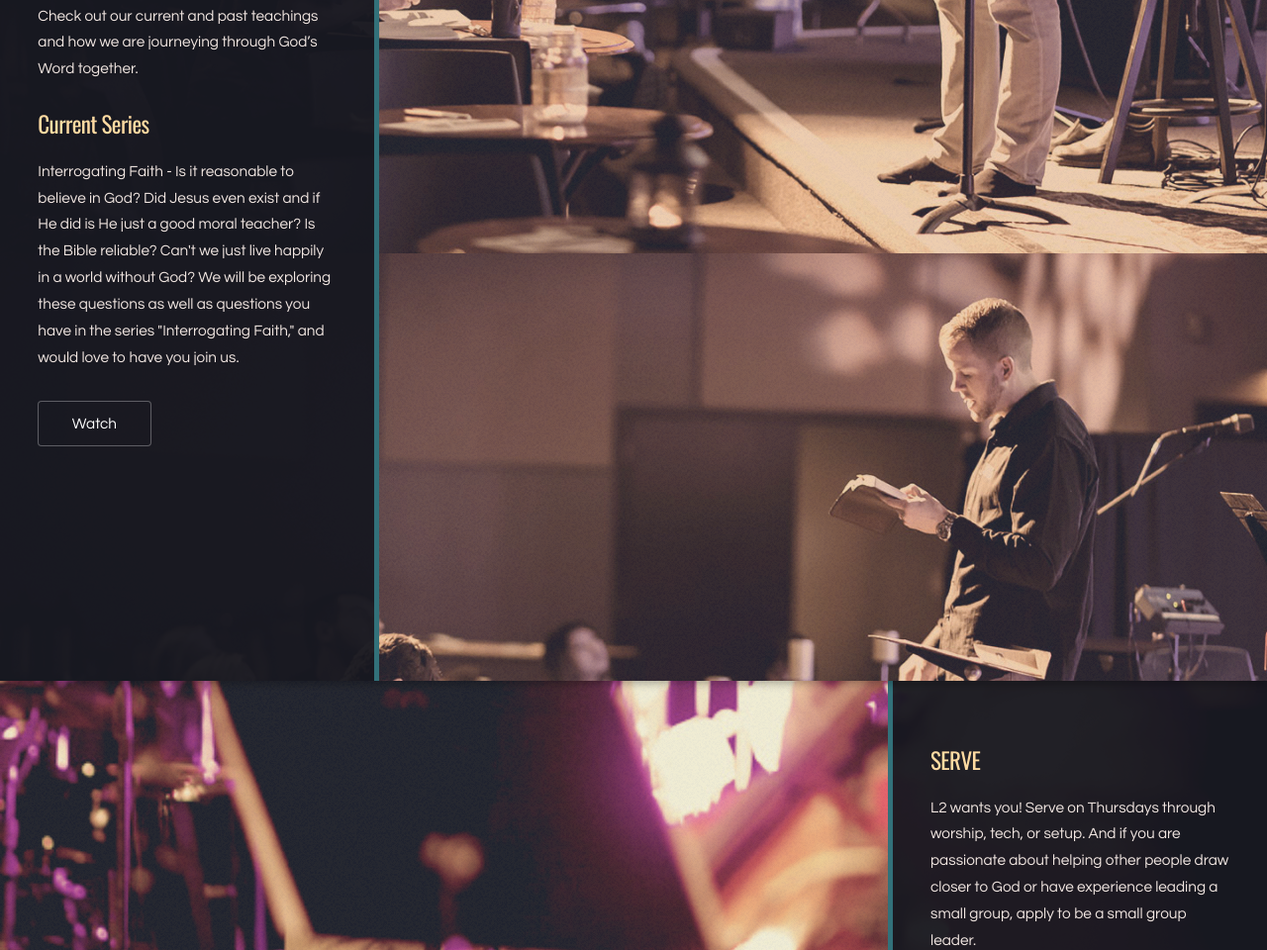
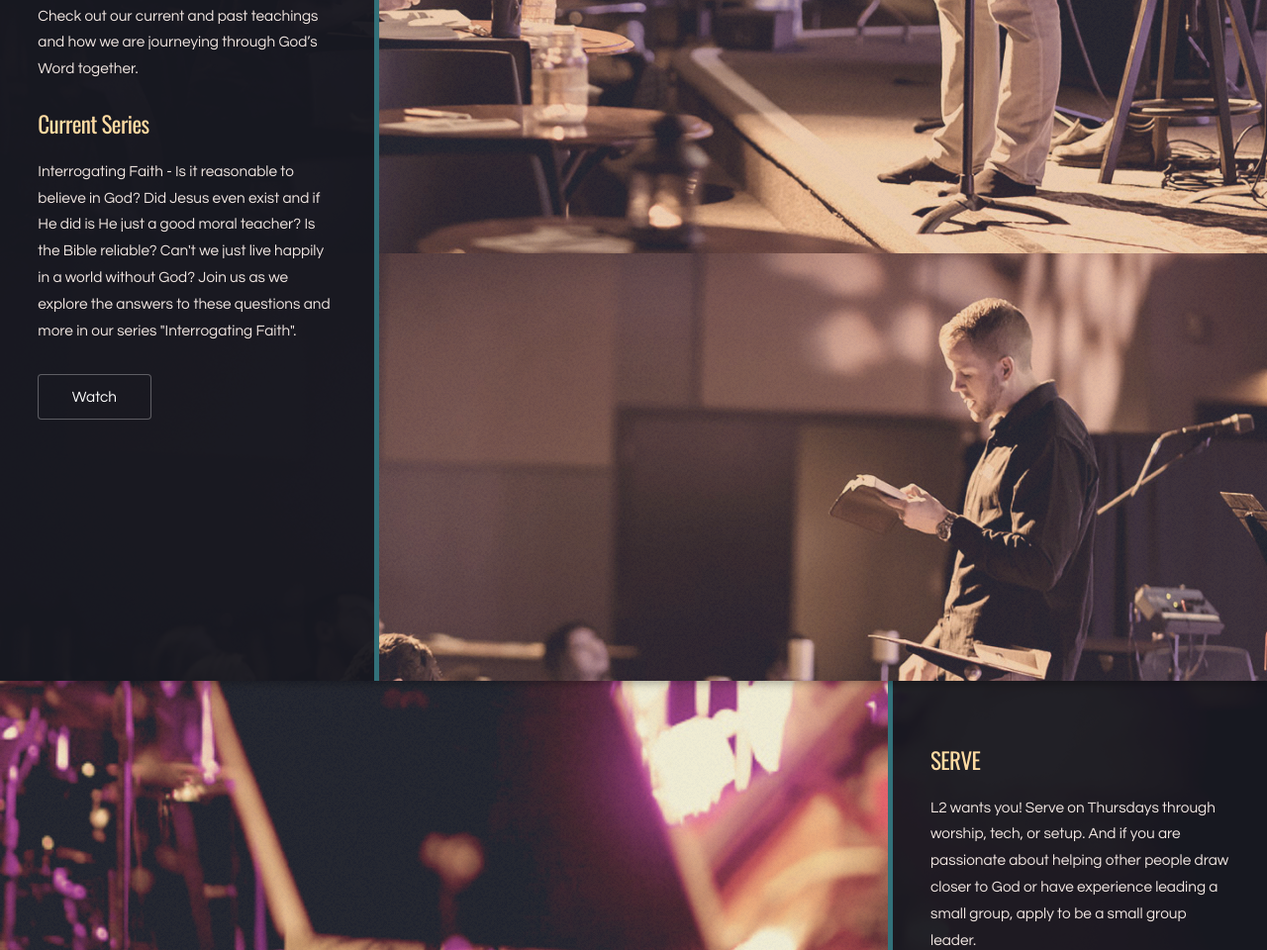
Before and after one commit to FourShore/westgateL2, a plain HTML site: page index.html in a window 1280 px wide. Shown: the part 2566-3526 px from the top of the page at 99% size. Drawn offline with nearby package versions, Linux system fonts and the light colour scheme; a web font is replaced by a local one.

Commit message:
update interrogating faith text

```diff
--- a/index.html
+++ b/index.html
@@ -136,7 +136,7 @@
 					</header>
 					<p>Check out our current and past teachings and how we are journeying through God’s Word together.</p>
 					<h2><b>Current Series</b></h2>
-					<p>Interrogating Faith - Is it reasonable to believe in God? Did Jesus even exist and if He did is He just a good moral teacher? Is the Bible reliable? Can't we just live happily in a world without God? We will be exploring these questions as well as questions you have in the series "Interrogating Faith," and would love to have you join us.</p>
+					<p>Interrogating Faith - Is it reasonable to believe in God? Did Jesus even exist and if He did is He just a good moral teacher? Is the Bible reliable? Can't we just live happily in a world without God? Join us as we explore the answers to these questions and more in our series "Interrogating Faith".</p>
 
 					<footer>
 						<ul class="actions">
```
